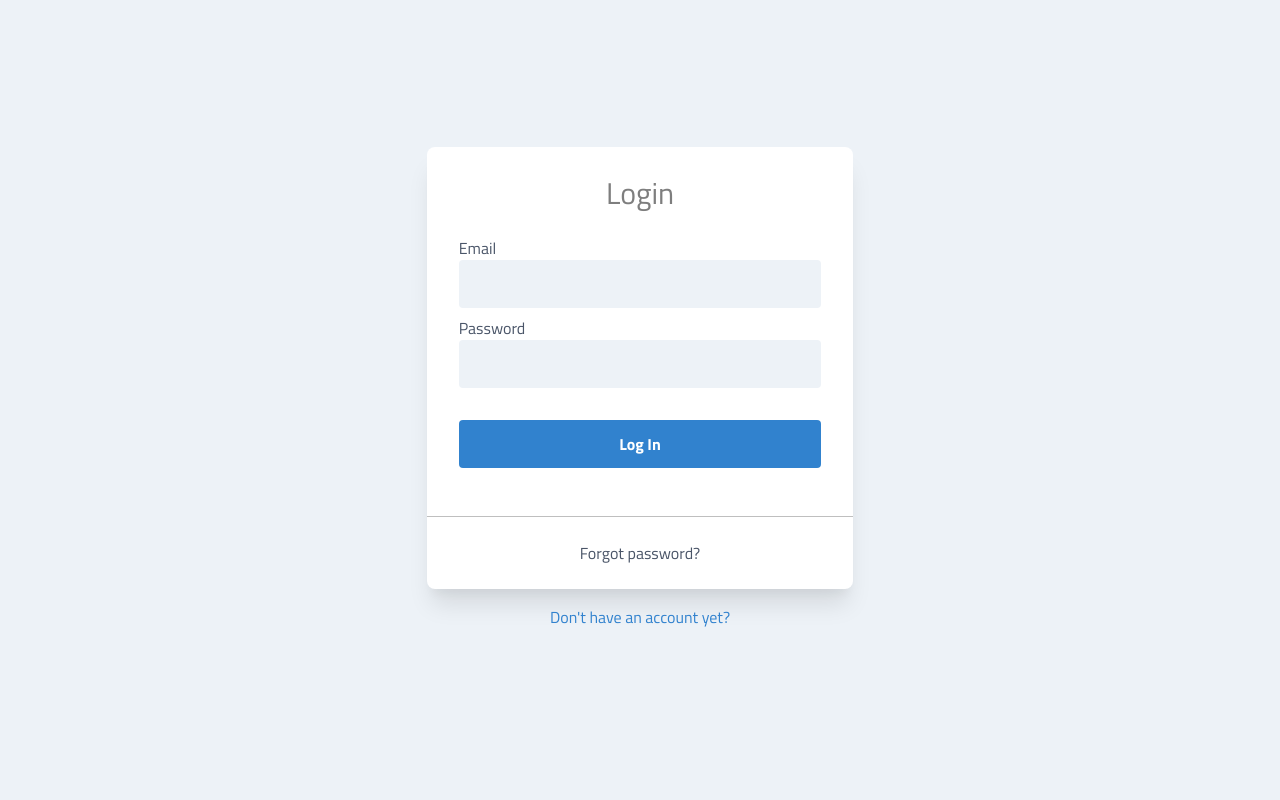
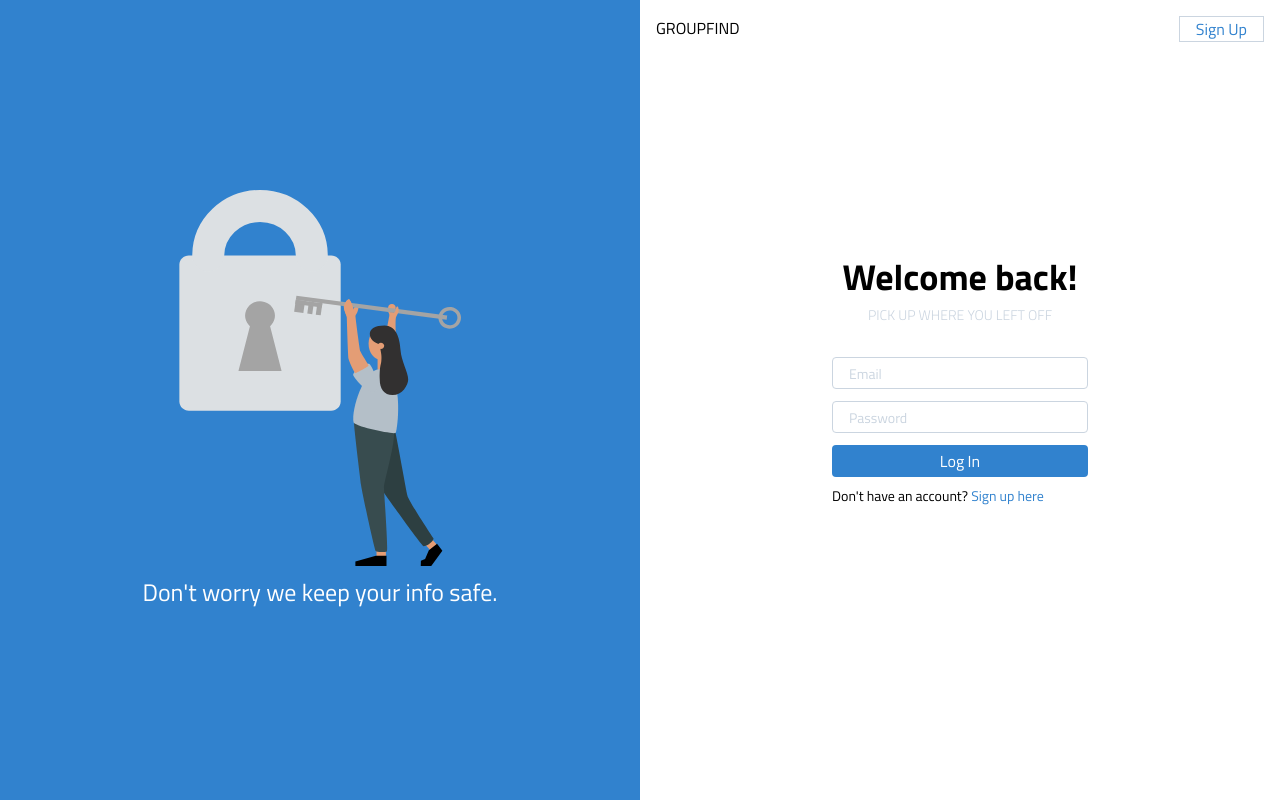
Before and after one commit to kbs5886/group-find-psu, a React (Create React App) app in the folder client/: page /login in a window 1280 px wide. Built offline with nearby package versions, Linux system fonts and the light colour scheme.

Commit message:
new login/register page design

```diff
--- a/client/src/components/Home.jsx
+++ b/client/src/components/Home.jsx
@@ -2,7 +2,6 @@ import React from "react";
 import Header from "./Header";
 import Main from './Home/Main';
 import Foot from './Foot';
-import { disconnect } from "mongoose";
 
 const Home = () => {
     return (
--- a/client/src/components/Home/Main.jsx
+++ b/client/src/components/Home/Main.jsx
@@ -29,7 +29,7 @@ const Main = () => {
                 Lorem ipsum dolor sit amet consectetur, adipisicing elit. Recusandae aliquam fuga tenetur dolores dolor quaerat magnam quae blanditiis, assumenda maiores in itaque, totam consectetur. Ipsam aperiam mollitia beatae ipsum dolorem.
             </span>
             <div className='flex flex-row w-full h-36 items-center justify-center py-4'>
-                <a className='px-4 ' onMouseEnter={() => setButtonArrow(true)} onMouseLeave={() => setButtonArrow(false)}>
+                <a href="/register" className='px-4 ' onMouseEnter={() => setButtonArrow(true)} onMouseLeave={() => setButtonArrow(false)}>
                     <button className='flex flex-row bg-blue-500 rounded-lg px-2 h-10 items-center'>
                         <span className='px-2'>Get Started</span>
                         { transitions.map(({item, key, props}) =>
@@ -44,7 +44,7 @@ const Main = () => {
                         }
                     </button>
                 </a>
-                <a className='px-4'>
+                <a href="/aboutus" className='px-4'>
                     <button className='bg-blue-500 rounded-lg px-4 h-10'>
                         About Us
                     </button>
--- a/client/src/components/Login.jsx
+++ b/client/src/components/Login.jsx
@@ -1,92 +1,91 @@
-import React, { useState } from "react";
-import Nav from "./Nav";
-import axios from "axios";
-import { useHistory } from "react-router-dom";
+import React from "react";
+// import Nav from "./Nav";
+// import axios from "axios";
+// import { useHistory } from "react-router-dom";
+import loginSVG from "../Images/login_illus.svg";
 
 const Login = () => {
-    const [email, setEmail] = useState("");
-    const [password, setPassword] = useState("");
-    const history = useHistory();
+    // const [email, setEmail] = useState("");
+    // const [password, setPassword] = useState("");
+    // const history = useHistory();
 
-    const handleSubmit = () => {
-        axios
-            .post(
-                "http://localhost:5000/auth/login",
-                { email, password },
-                {
-                    headers: {
-                        "content-type": "application/json",
-                    },
-                }
-            )
-            .then((res) => {
-                console.log("sadasdas");
-                console.log(res);
-                history.push("/");
-            })
-            .catch((err) => console.log(err));
-    };
+    // const handleSubmit = () => {
+    //     axios
+    //         .post(
+    //             "http://localhost:5000/auth/login",
+    //             { email, password },
+    //             {
+    //                 headers: {
+    //                     "content-type": "application/json",
+    //                 },
+    //             }
+    //         )
+    //         .then((res) => {
+    //             console.log("sadasdas");
+    //             console.log(res);
+    //             history.push("/");
+    //         })
+    //         .catch((err) => console.log(err));
+    // };
     return (
         <>
-            <Nav />
-            <div className="bg-gray-200">
-                <div className="flex h-screen justify-center flex-col items-center">
-                    <div className="bg-white rounded-lg md:w-4/12 w-8/12 shadow-xl">
-                        <div className="text-center py-4 px-8">
-                            <h1 className="text-3xl pt-2 text-black opacity-50 xs:text-sm">
-                                Login
+            <section class="md:grid md:grid-cols-2 h-screen">
+                <div className="md:flex md:flex-col md:items-center md:justify-center w-screen md:w-full bg-blue-600 h-24 md:h-screen">
+                    <img className="hidden md:flex" src={loginSVG} alt="" />
+                    <h1 className="hidden md:block mt-2 text-white text-2xl">
+                        Don't worry we keep your info safe.
+                    </h1>
+                </div>
+                <div className="flex flex-col mx-8 h-screen mt-4 md:mx-0 md:mt-0 md:bg-white">
+                    <div className="flex justify-between md:mx-4 md:mt-4">
+                        <h2>GROUPFIND</h2>
+                        <a href="/register">
+                            <button className="text-blue-600 border border-gray-400 px-4">
+                                Sign Up
+                            </button>
+                        </a>
+                    </div>
+                    <div className="flex flex-col mt-20 md:mt-32 h-108 items-center justify-center">
+                        <div>
+                            <h1 className="text-4xl font-bold">
+                                Welcome back!
                             </h1>
                         </div>
-                        <div className="text-gray-700">
-                            <div className="flex flex-col mt-1 px-8">
-                                <label for="input1">Email</label>
+                        <div className="flex">
+                            <h1 className="text-gray-400 text-sm uppercase font-light">
+                                Pick up where you left off
+                            </h1>
+                        </div>
+                        <div className="flex flex-col mt-4">
+                            <form action="" className="flex flex-col mt-4">
                                 <input
-                                    id="input1"
+                                    name="email"
+                                    className="w-64 h-8 border border-gray-400 pl-4 mb-3 rounded placeholder-gray-400 text-sm"
                                     type="text"
-                                    className="bg-gray-200 pl-4 rounded h-12"
-                                    onChange={(e) => setEmail(e.target.value)}
-                                />
-                            </div>
-                            <div className="flex flex-col mt-2 px-8">
-                                <label for="input2">Password</label>
+                                    placeholder="Email"
+                                ></input>
                                 <input
-                                    id="input2"
+                                    className="w-64 h-8 border border-gray-400 pl-4 mb-3 rounded placeholder-gray-400 text-sm"
                                     type="password"
-                                    className="bg-gray-200 pl-4 rounded h-12"
-                                    onChange={(e) =>
-                                        setPassword(e.target.value)
-                                    }
-                                />
-                            </div>
-                            <div className="flex mt-8 px-8">
-                                <button
-                                    onClick={() => handleSubmit()}
-                                    className="bg-blue-600 rounded text-white w-full font-extrabold h-12"
-                                >
+                                    placeholder="Password"
+                                ></input>
+                                <button className="bg-blue-600 py-1 text-white rounded">
                                     Log In
                                 </button>
-                            </div>
-                            <div clas="flex mt-12 w-full">
-                                <hr className="border-t border-black opacity-25 w-full p-0 h-1 mt-12" />
-                            </div>
-                            <div className="flex mt-1 w-full">
-                                <div className="flex w-full px-8 pb-6 pt-4 text-center">
-                                    <a href="#" className="w-full">
-                                        Forgot password?
+                                <p className="text-sm mt-2 ">
+                                    Don't have an account?{" "}
+                                    <a
+                                        className="text-blue-600 hover:underline"
+                                        href="/register"
+                                    >
+                                        Sign up here
                                     </a>
-                                </div>
-                            </div>
-                        </div>
-                    </div>
-                    <div clas="flex mt-12">
-                        <div className="flex px-8 pb-6 pt-4 flex-col justify-between">
-                            <a href="#" className="text-blue-600">
-                                Don't have an account yet?
-                            </a>
+                                </p>
+                            </form>
                         </div>
                     </div>
                 </div>
-            </div>
+            </section>
         </>
     );
 };
--- a/client/src/components/SignUp.jsx
+++ b/client/src/components/SignUp.jsx
@@ -1,87 +1,95 @@
-import axios from "axios";
-import React, { useState } from "react";
-import Nav from "./Nav";
+import React from "react";
+// import axios from "axios";
+// import Nav from "./Nav";
+import signupIllus from "../Images/signup_illus.svg";
 
 const SignUp = () => {
-    const [name, setName] = useState("");
-    const [email, setEmail] = useState("");
-    const [password, setPassword] = useState("");
+    // const [name, setName] = useState("");
+    // const [email, setEmail] = useState("");
+    // const [password, setPassword] = useState("");
 
-    const handleSubmit = () => {
-        axios
-            .post(
-                "http://localhost:5000/auth/register",
-                { name, email, password },
-                {
-                    headers: {
-                        "content-type": "application/json",
-                    },
-                }
-            )
-            .then((res) => {
-                console.log(res);
-            })
-            .catch((err) => {
-                console.log(err);
-            });
-    };
+    // const handleSubmit = () => {
+    //     axios
+    //         .post(
+    //             "http://localhost:5000/auth/register",
+    //             { name, email, password },
+    //             {
+    //                 headers: {
+    //                     "content-type": "application/json",
+    //                 },
+    //             }
+    //         )
+    //         .then((res) => {
+    //             console.log(res);
+    //         })
+    //         .catch((err) => {
+    //             console.log(err);
+    //         });
+    // };
     return (
-        <div className="bg-gray-200">
-            <Nav />
-            <div className="flex h-screen justify-center flex-col items-center">
-                <div className="bg-white rounded-lg md:w-4/12 w-8/12 shadow-xl pb-12">
-                    <div className="text-center py-4 px-8">
-                        <h1 className="text-3xl pt-2 text-black opacity-50 xs:text-sm">
-                            Sign Up
+        <section class="md:grid md:grid-cols-2 h-screen">
+            <div className="md:hidden w-screen bg-blue-600 h-24"></div>
+            <div className="flex flex-col mx-8 h-screen mt-4 md:mx-0 md:mt-0 md:bg-white">
+                <div className="flex justify-between md:mx-4 md:mt-4">
+                    <h2>GROUPFIND</h2>
+                    <a href="/login">
+                        <button className="text-blue-600 border border-gray-400 px-4">
+                            Log In
+                        </button>
+                    </a>
+                </div>
+                <div className="flex flex-col mt-20 md:mt-32 h-108 items-center justify-center">
+                    <div>
+                        <h1 className="text-4xl font-bold">
+                            Create an account
                         </h1>
                     </div>
-                    <div className="text-gray-700">
-                        <div className="flex flex-col mt-1 px-8">
-                            <label for="input1">Name</label>
+                    <div className="flex">
+                        <h1 className="text-gray-400 text-sm uppercase font-light">
+                            Get started for free
+                        </h1>
+                    </div>
+                    <div className="flex flex-col mt-4">
+                        <form action="" className="flex flex-col mt-4">
                             <input
-                                id="input1"
+                                className="w-64 h-8 border border-gray-400 pl-4 mb-3 rounded placeholder-gray-400 text-sm"
                                 type="text"
-                                className="bg-gray-200 pl-4 rounded h-12"
-                                onChange={(e) => setName(e.target.value)}
-                            />
-                        </div>
-                        <div className="flex flex-col mt-1 px-8">
-                            <label for="input1">Email</label>
+                                placeholder="Name"
+                            ></input>
                             <input
-                                id="input1"
+                                name="email"
+                                className="w-64 h-8 border border-gray-400 pl-4 mb-3 rounded placeholder-gray-400 text-sm"
                                 type="text"
-                                className="bg-gray-200 pl-4 rounded h-12"
-                                onChange={(e) => setEmail(e.target.value)}
-                            />
-                        </div>
-                        <div className="flex flex-col mt-2 px-8">
-                            <label for="input2">Password</label>
+                                placeholder="Email"
+                            ></input>
                             <input
-                                id="input2"
+                                className="w-64 h-8 border border-gray-400 pl-4 mb-3 rounded placeholder-gray-400 text-sm"
                                 type="password"
-                                className="bg-gray-200 pl-4 rounded h-12"
-                                onChange={(e) => setPassword(e.target.value)}
-                            />
-                        </div>
-                        <div className="flex mt-8 px-8">
-                            <button
-                                onClick={() => handleSubmit()}
-                                className="bg-blue-600 rounded text-white w-full font-extrabold h-12"
-                            >
+                                placeholder="Password"
+                            ></input>
+                            <button className="bg-blue-600 py-1 text-white rounded">
                                 Sign Up
                             </button>
-                        </div>
-                    </div>
-                </div>
-                <div clas="flex mt-12">
-                    <div className="flex px-8 pb-6 pt-4 flex-col justify-between">
-                        <a href="/register" className="text-blue-600">
-                            Already have an account?
-                        </a>
+                            <p className="text-sm mt-2 ">
+                                Already have an account?{" "}
+                                <a
+                                    className="text-blue-600 hover:underline"
+                                    href="/login"
+                                >
+                                    Log in here
+                                </a>
+                            </p>
+                        </form>
                     </div>
                 </div>
             </div>
-        </div>
+            <div className="hidden md:flex md:flex-col md:items-center md:justify-center w-screen md:w-full bg-blue-600 h-24 md:h-screen">
+                <img className="hidden md:flex" src={signupIllus} alt="" />
+                <h1 className="hidden md:block mt-2 text-white text-2xl">
+                    Don't worry we keep your info safe.
+                </h1>
+            </div>
+        </section>
     );
 };
 
```
Also changed, not shown: client/src/Images/login_illus.svg (added), client/src/Images/signup_illus.svg (added).
